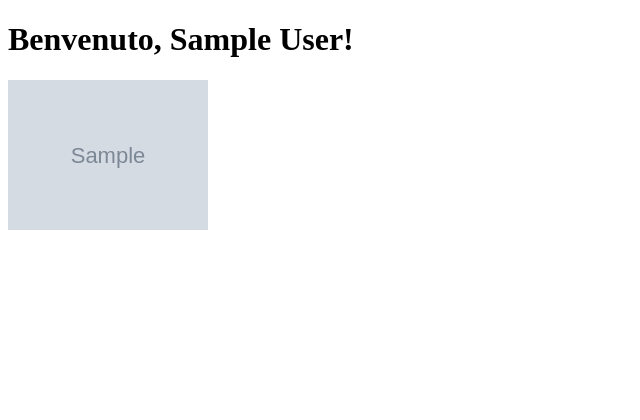
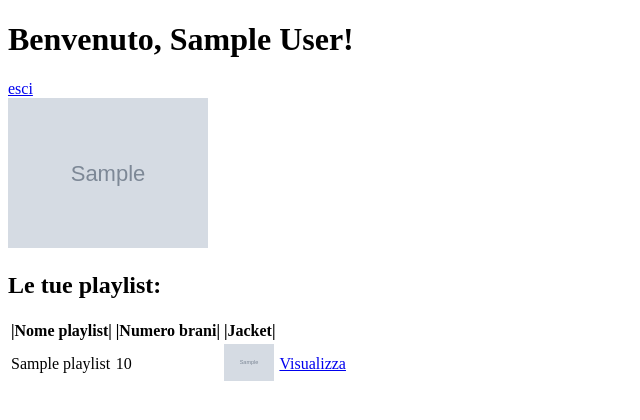
Before and after one commit to Arbsht/Spotify1, a Flask app: template templates/home.html in a window 1280 px wide. Shown: the top 420 px of the page, without its empty margins (0-640 px from the left). Run offline with Flask 3, Linux system fonts and the light colour scheme; the template is opened without the code that fills it: most values are stand-ins (such as "Sample title", 1, 10 or a date in 2020); grey boxes marked "Sample" are stand-in pictures.

Commit message:
Secondo commit

```diff
--- a/app.py
+++ b/app.py
@@ -16,7 +16,8 @@ sp_oauth = SpotifyOAuth(
     client_id='0',
     client_secret='0',
     redirect_uri='http://127.0.0.1:5000/callback',
-    scope="user-read-private" #permessi x informazioni dell'utente
+    scope="user-read-private", #permessi x informazioni dell'utente
+    show_dialog=True
 )
 
 @app.route('/')
@@ -31,6 +32,11 @@ def callback():
     session['token_info'] = token_info #salvo il token nella mia sessione x riutilizzarlo
     return redirect(url_for('home'))
 
+@app.route('/logout')
+def logout():
+    session.clear() #cancelliamo l'access token salvato in session
+    return redirect(url_for('login'))
+
 @app.route('/home')
 def home():
     token_info = session.get('token_info', None) #recupero token sissione (salvato prima)
@@ -38,8 +44,19 @@ def home():
         return redirect(url_for('login'))
     sp = spotipy.Spotify(auth=token_info['access_token']) #usiamo il token per ottenere i dati del profilo
     user_info = sp.current_user()
+    playlists = sp.current_user_playlists(limit=50)
+    playlists_info = playlists['items']
+    print("Playlist:")
+    print(playlists)
+    print("USER:")
     print(user_info) #capiamo la struttura di user_info per usarle nel frontend
-    return render_template('home.html', user_info=user_info) #passo le info utente all'home.html
+    return render_template('home.html', user_info=user_info, playlists=playlists_info) #passo le info utente all'home.html
+
+@app.route('/playlist/<id>')
+def playlist():
+    return render_template('playlist.html', id = id)
+
+
 
 if __name__ == '__main__': #debug
     app.run(debug=True)
--- a/templates/home.html
+++ b/templates/home.html
@@ -6,8 +6,40 @@
 </head>
 <body>
     <h1>Benvenuto, {{ user_info['display_name'] }}!</h1>
+    <a href="{{ url_for ('logout')}}">esci</a>
+    <br>
     {% if user_info['images'] %}
     <img src="{{ user_info['images'][0]['url'] }}" width="200">
     {% endif %}
+
+    <h2>Le tue playlist: </h2>
+    {% if playlists %}
+    <table>
+        <thead>
+            <tr>
+                <th>|Nome playlist|</th>
+                <th>|Numero brani|</th>
+                <th>|Jacket|</th>
+            </tr>
+        </thead>
+        <tbody>
+            {% for p in playlists%}
+            <tr>
+                <td>{{ p['name'] }}</td>
+                <td>{{ p['tracks']['total'] }}</td>
+                <td>
+                    {% if p['images'] %}
+                    <img src="{{ p['images'][0]['url']}}" width="50" alt="Jacket playlist">
+                    {% else %}
+                    <p>no jacket</p>
+                    {% endif %}
+                </td>
+                <td><a href="/playlist/{{ p['id'] }}">Visualizza</a>
+            {% endfor %}
+        </tbody>
+    </table>
+    {% else %}
+    <p>Non c'è niente</p>
+    {% endif %}
 </body>
 </html>
--- /dev/null
+++ b/templates/playlist.html
@@ -0,0 +1,3 @@
+<html>
+    {{ id }}
+</html>
```
Also changed, not shown: 1 other file.
